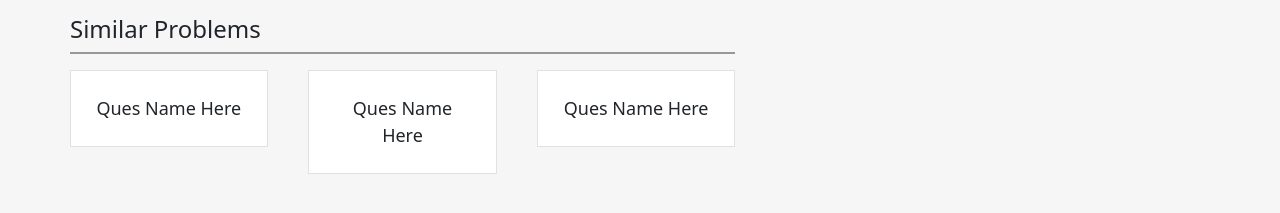
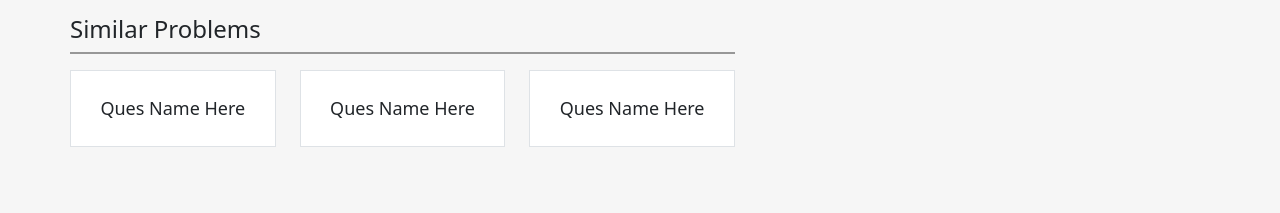
Before and after one commit to Abdullah-git-hub/tmc.problem_details1.github.io, a plain HTML site: page index.html in a window 1280 px wide. Shown: the part 413-626 px from the top of the page. Drawn offline with Linux system fonts and the light colour scheme.

Commit message:
Update index.html

```diff
--- a/index.html
+++ b/index.html
@@ -86,17 +86,17 @@
                 <div class="row">
                     <div class="col-md-4 simQuesConBox">
                         <a href="#">
-                            <div class="simQuesBox border bg-white p-4 m-2 ms-md-0">Ques Name Here</div>
+                            <div class="simQuesBox border bg-white p-4 my-2 ms-md-0">Ques Name Here</div>
                         </a>
                     </div>
                     <div class="col-md-4 simQuesConBox">
                         <a href="#">
-                            <div class="simQuesBox border bg-white p-4 m-2">Ques Name Here</div>
+                            <div class="simQuesBox border bg-white p-4 my-2">Ques Name Here</div>
                         </a>
                     </div>
                     <div class="col-md-4 simQuesConBox">
                         <a href="#">
-                            <div class="simQuesBox border bg-white p-4 m-2 me-md-0">Ques Name Here</div>
+                            <div class="simQuesBox border bg-white p-4 my-2 me-md-0">Ques Name Here</div>
                         </a>
                     </div>
                 </div>
```
